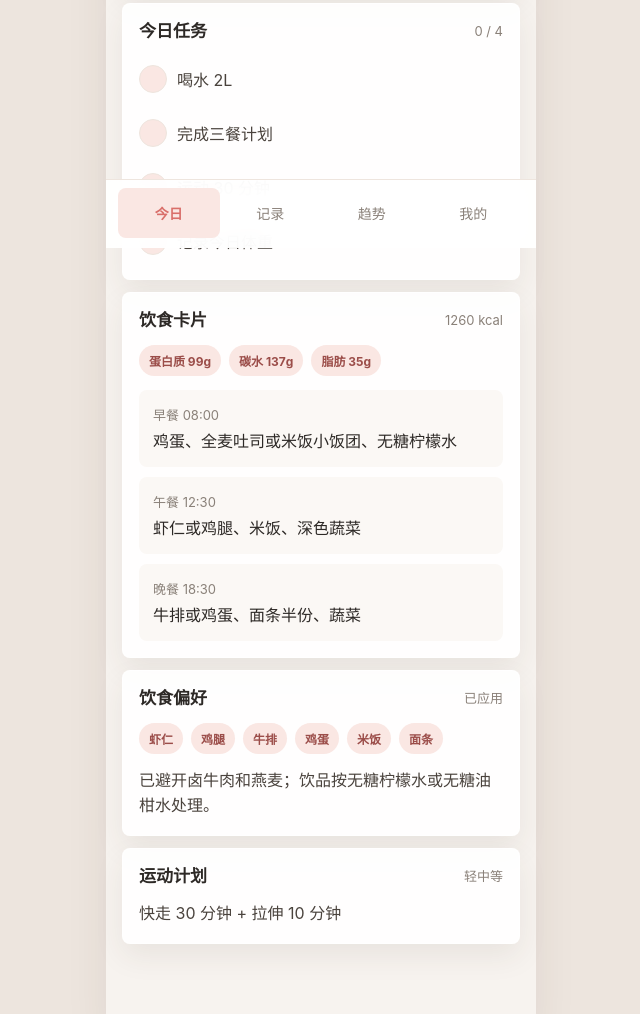
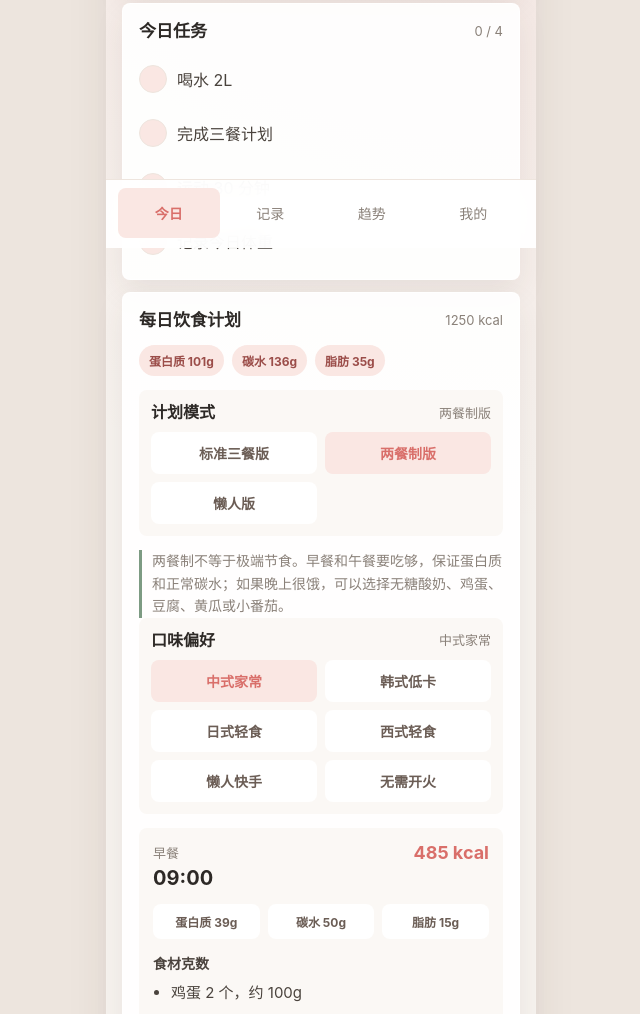
Before and after one commit to xiaotaotao1030/lose-weight, a plain HTML site: page index.html in a window 1280 px wide. Shown: the part 552-1566 px from the top of the page, without its empty margins (319-959 px from the left). Drawn offline with Linux system fonts and the light colour scheme.

Commit message:
Update meal plan modes

```diff
--- a/index.html
+++ b/index.html
@@ -74,7 +74,7 @@
 
           <section class="card">
             <div class="section-title">
-              <h2>饮食卡片</h2>
+              <h2>每日饮食计划</h2>
               <span><span data-meal-calories>--</span> kcal</span>
             </div>
             <div class="macro-row">
@@ -82,20 +82,22 @@
               <span>碳水 <strong data-carb>--</strong>g</span>
               <span>脂肪 <strong data-fat>--</strong>g</span>
             </div>
-            <div class="meal-list">
-              <article>
-                <span>早餐 08:00</span>
-                <p>鸡蛋、全麦吐司或米饭小饭团、无糖柠檬水</p>
-              </article>
-              <article>
-                <span>午餐 12:30</span>
-                <p>虾仁或鸡腿、米饭、深色蔬菜</p>
-              </article>
-              <article>
-                <span>晚餐 18:30</span>
-                <p>牛排或鸡蛋、面条半份、蔬菜</p>
-              </article>
+            <div class="taste-panel">
+              <div class="section-title">
+                <h3>计划模式</h3>
+                <span data-meal-mode-name>两餐制版</span>
+              </div>
+              <div class="taste-options" data-meal-mode-options></div>
             </div>
+            <p class="notice" data-meal-mode-notice></p>
+            <div class="taste-panel">
+              <div class="section-title">
+                <h3>口味偏好</h3>
+                <span data-taste-name>中式家常</span>
+              </div>
+              <div class="taste-options" data-taste-options></div>
+            </div>
+            <div class="meal-list" data-meal-plan></div>
           </section>
 
           <section class="card">
@@ -272,6 +274,7 @@
     </div>
 
     <script src="./src/scripts/calculator.js"></script>
+    <script src="./src/scripts/meal-plan.js"></script>
     <script src="./src/scripts/food-ai.js"></script>
     <script src="./src/scripts/body-checkin.js"></script>
     <script src="./src/scripts/daily-record.js"></script>
--- a/src/scripts/app.js
+++ b/src/scripts/app.js
@@ -14,8 +14,15 @@ const recordWeightInput = document.querySelector("[data-record-weight]");
 const recordFoodInput = document.querySelector("[data-record-food]");
 const recordExerciseInput = document.querySelector("[data-record-exercise]");
 const saveDailyRecordButton = document.querySelector("[data-save-daily-record]");
+const mealPlanContainer = document.querySelector("[data-meal-plan]");
+const tasteOptionsContainer = document.querySelector("[data-taste-options]");
+const mealModeOptionsContainer = document.querySelector("[data-meal-mode-options]");
+const tasteStoreKey = "light-plan-taste-preference";
+const mealModeStoreKey = "light-plan-meal-mode";
 let bodyPhotoData = "";
 const plan = calculatePlan(userProfile);
+let selectedTaste = localStorage.getItem(tasteStoreKey) || "chinese";
+let selectedMealMode = localStorage.getItem(mealModeStoreKey) || "twoMeal";
 
 if ("serviceWorker" in navigator && location.protocol.startsWith("http")) {
   navigator.serviceWorker.register("./sw.js");
@@ -34,11 +41,7 @@ setText("[data-goal-label]", `${userProfile.targetDays} 天目标`);
 setText("[data-bmi]", plan.bmi);
 setText("[data-bmr]", plan.bmr);
 setText("[data-calories]", plan.calories);
-setText("[data-meal-calories]", plan.calories);
 setText("[data-deficit]", plan.dailyDeficit);
-setText("[data-protein]", plan.proteinG);
-setText("[data-carb]", plan.carbG);
-setText("[data-fat]", plan.fatG);
 setText(
   "[data-goal-notice]",
   plan.isAggressiveGoal
@@ -98,6 +101,99 @@ function renderBodyReport(days = 30) {
   }
 }
 
+function renderMealPlan() {
+  if (!mealPlanContainer) {
+    return;
+  }
+
+  const activeTaste = tastePreferences.find((taste) => taste.id === selectedTaste) || tastePreferences[0];
+  const activeMode = mealPlanModes.find((mode) => mode.id === selectedMealMode) || mealPlanModes[0];
+  const mealPlans = {
+    standard: dailyMealPlan,
+    twoMeal: twoMealPlan,
+    lazy: lazyMealPlan,
+  };
+  const meals = mealPlans[selectedMealMode] || twoMealPlan;
+  const mealSummary = summarizeMealPlan(meals);
+
+  setText("[data-taste-name]", activeTaste.name);
+  setText("[data-meal-mode-name]", activeMode.name);
+  setText("[data-meal-mode-notice]", mealModeNotices[selectedMealMode] || mealModeNotices.twoMeal);
+  setText("[data-meal-calories]", mealSummary.calories);
+  setText("[data-protein]", mealSummary.proteinG);
+  setText("[data-carb]", mealSummary.carbG);
+  setText("[data-fat]", mealSummary.fatG);
+
+  mealPlanContainer.innerHTML = meals
+    .map(
+      (meal) => `
+        <article class="meal-card">
+          <div class="meal-card-header">
+            <div>
+              <span class="label">${meal.name}</span>
+              <h3>${meal.time}</h3>
+            </div>
+            <strong>${meal.calories} kcal</strong>
+          </div>
+          <div class="nutrition-row">
+            <span>蛋白质 ${meal.proteinG}g</span>
+            <span>碳水 ${meal.carbG}g</span>
+            <span>脂肪 ${meal.fatG}g</span>
+          </div>
+          <div class="meal-block">
+            <h4>食材克数</h4>
+            <ul>
+              ${meal.ingredients.map((item) => `<li>${item}</li>`).join("")}
+            </ul>
+          </div>
+          <div class="meal-block">
+            <h4>好吃做法</h4>
+            <p>${meal.methods[selectedTaste] || meal.methods.chinese}</p>
+          </div>
+          <div class="meal-block">
+            <h4>替换食材</h4>
+            <div class="swap-list">
+              ${meal.swaps.map((item) => `<span>${item}</span>`).join("")}
+            </div>
+          </div>
+        </article>
+      `
+    )
+    .join("");
+}
+
+function renderMealModeOptions() {
+  if (!mealModeOptionsContainer) {
+    return;
+  }
+
+  mealModeOptionsContainer.innerHTML = mealPlanModes
+    .map(
+      (mode) => `
+        <button class="taste-option ${mode.id === selectedMealMode ? "is-active" : ""}" type="button" data-meal-mode-id="${mode.id}">
+          ${mode.name}
+        </button>
+      `
+    )
+    .join("");
+}
+
+function renderTasteOptions() {
+  if (!tasteOptionsContainer) {
+    return;
+  }
+
+  tasteOptionsContainer.innerHTML = tastePreferences
+    .map(
+      (taste) => `
+        <button class="taste-option ${taste.id === selectedTaste ? "is-active" : ""}" type="button" data-taste-id="${taste.id}">
+          ${taste.name}
+        </button>
+      `
+    )
+    .join("");
+}
+
 if (bodyDateInput) {
   bodyDateInput.value = todayText();
 }
@@ -125,6 +221,9 @@ if (recordDateInput) {
 }
 
 renderBodyReport();
+renderMealModeOptions();
+renderTasteOptions();
+renderMealPlan();
 
 tabs.forEach((tab) => {
   tab.addEventListener("click", () => {
@@ -142,6 +241,34 @@ checkButtons.forEach((button) => {
     button.classList.toggle("is-done");
   });
 });
+
+if (tasteOptionsContainer) {
+  tasteOptionsContainer.addEventListener("click", (event) => {
+    const button = event.target.closest("[data-taste-id]");
+    if (!button) {
+      return;
+    }
+
+    selectedTaste = button.dataset.tasteId;
+    localStorage.setItem(tasteStoreKey, selectedTaste);
+    renderTasteOptions();
+    renderMealPlan();
+  });
+}
+
+if (mealModeOptionsContainer) {
+  mealModeOptionsContainer.addEventListener("click", (event) => {
+    const button = event.target.closest("[data-meal-mode-id]");
+    if (!button) {
+      return;
+    }
+
+    selectedMealMode = button.dataset.mealModeId;
+    localStorage.setItem(mealModeStoreKey, selectedMealMode);
+    renderMealModeOptions();
+    renderMealPlan();
+  });
+}
 
 if (foodPhotoInput) {
   foodPhotoInput.addEventListener("change", async () => {
--- /dev/null
+++ b/src/scripts/meal-plan.js
@@ -0,0 +1,299 @@
+const dailyMealPlan = [
+  {
+    name: "早餐",
+    time: "08:00",
+    calories: 325,
+    proteinG: 24,
+    carbG: 31,
+    fatG: 13,
+    ingredients: [
+      "鸡蛋 2 个，约 100g",
+      "全麦面包 1 片，约 35g",
+      "无糖酸奶 150g",
+      "蓝莓 50g",
+    ],
+    methods: {
+      chinese: "鸡蛋水煮或少油煎，面包烤热；酸奶加蓝莓，搭配无糖柠檬水，5-8 分钟完成。",
+      korean: "鸡蛋做成少油韩式煎蛋，面包夹生菜；酸奶加蓝莓，口味清爽。",
+      japanese: "鸡蛋水煮切半，面包烤热；酸奶和蓝莓做成日式轻早餐盘。",
+      western: "全麦面包烤脆，鸡蛋少油煎；酸奶加蓝莓，做成西式轻食早餐。",
+      quick: "鸡蛋提前煮好，早上只需要拿面包、酸奶和蓝莓组合，3 分钟完成。",
+      noCook: "使用提前煮好的鸡蛋或即食鸡蛋，搭配面包、酸奶和蓝莓，无需开火。",
+    },
+    swaps: ["鸡蛋可换虾仁 80g", "全麦面包可换米饭 80g", "蓝莓可换草莓 80g"],
+  },
+  {
+    name: "午餐",
+    time: "12:30",
+    calories: 420,
+    proteinG: 35,
+    carbG: 48,
+    fatG: 8,
+    ingredients: [
+      "虾仁 120g",
+      "熟米饭 120g",
+      "西兰花 150g",
+      "黄瓜或生菜 100g",
+      "橄榄油或喷油 5g",
+    ],
+    methods: {
+      chinese: "虾仁用蒜末、黑胡椒和少量生抽快炒；西兰花焯水，米饭正常吃，做成中式轻食碗。",
+      korean: "虾仁用少量韩式辣酱、蒜末和生抽快炒；蔬菜焯水，米饭做成低卡拌饭。",
+      japanese: "虾仁用少量照烧汁或低钠酱油煎熟；蔬菜焯水，搭配米饭做日式便当。",
+      western: "虾仁用黑胡椒和柠檬汁煎熟；蔬菜做沙拉，米饭保留成轻食碗。",
+      quick: "虾仁和西兰花一起焯水后拌少量生抽，米饭微波加热，10 分钟内完成。",
+      noCook: "使用即食虾仁或便利店熟虾仁，搭配即食米饭、黄瓜和生菜，无需开火。",
+    },
+    swaps: ["虾仁可换鸡腿肉 120g", "虾仁可换牛肉 90g", "虾仁可换鱼肉 120g", "虾仁可换豆腐 200g"],
+  },
+  {
+    name: "晚餐",
+    time: "18:30",
+    calories: 370,
+    proteinG: 30,
+    carbG: 38,
+    fatG: 10,
+    ingredients: [
+      "牛排 90g",
+      "熟面条 120g",
+      "菠菜或小白菜 150g",
+      "蘑菇 100g",
+      "低钠酱油 10g",
+    ],
+    methods: {
+      chinese: "牛排切条少油煎熟；蔬菜和蘑菇快炒，面条拌少量生抽，做成中式拌面。",
+      korean: "牛排切条少油煎熟，拌少量韩式辣酱；蔬菜和面条做成韩式低卡拌面。",
+      japanese: "牛排切条少油煎熟；蔬菜焯水，面条拌低钠酱油，做成日式轻拌面。",
+      western: "牛排少油煎熟，蔬菜和蘑菇做温沙拉；面条少量保留，像轻食晚餐盘。",
+      quick: "牛排切薄片快煎，蔬菜和面条一起焯水，拌低钠酱油，12 分钟完成。",
+      noCook: "用即食牛肉片或熟鸡蛋替代牛排，搭配即食蔬菜和冷面，无需开火。",
+    },
+    swaps: ["牛排可换虾仁 120g", "牛排可换鸡蛋 2 个", "牛排可换鱼肉 120g", "面条可换米饭 100g"],
+  },
+  {
+    name: "加餐",
+    time: "16:00",
+    calories: 135,
+    proteinG: 8,
+    carbG: 18,
+    fatG: 3,
+    ingredients: [
+      "无糖豆浆 200ml",
+      "苹果 100g",
+      "无糖柠檬水或无糖油柑水 300ml",
+    ],
+    methods: {
+      chinese: "无糖豆浆搭配苹果，饮品选无糖柠檬水或油柑水，适合下午办公室加餐。",
+      korean: "无糖豆浆加苹果，搭配无糖油柑水，口味偏清爽酸甜。",
+      japanese: "无糖豆浆和苹果切块，搭配无糖柠檬水，像日式轻加餐。",
+      western: "苹果切块配无糖豆浆，搭配柠檬水，简单轻食风。",
+      quick: "豆浆提前买好，苹果整颗带走，下午直接吃，不需要准备。",
+      noCook: "豆浆、苹果和无糖饮品都选即食款，完全无需开火。",
+    },
+    swaps: ["苹果可换猕猴桃 100g", "豆浆可换无糖酸奶 100g", "饮品保持无糖"],
+  },
+];
+
+const tastePreferences = [
+  { id: "chinese", name: "中式家常" },
+  { id: "korean", name: "韩式低卡" },
+  { id: "japanese", name: "日式轻食" },
+  { id: "western", name: "西式轻食" },
+  { id: "quick", name: "懒人快手" },
+  { id: "noCook", name: "无需开火" },
+];
+
+const mealPlanModes = [
+  { id: "standard", name: "标准三餐版" },
+  { id: "twoMeal", name: "两餐制版" },
+  { id: "lazy", name: "懒人版" },
+];
+
+const mealModeNotices = {
+  standard: "标准三餐版适合正常吃早餐、午餐和晚餐的日子。",
+  twoMeal:
+    "两餐制不等于极端节食。早餐和午餐要吃够，保证蛋白质和正常碳水；如果晚上很饿，可以选择无糖酸奶、鸡蛋、豆腐、黄瓜或小番茄。",
+  lazy: "懒人版适合不会做饭或没时间做饭的日子，可以用便利店、外卖和超市食材完成。",
+};
+
+const twoMealPlan = [
+  {
+    name: "早餐",
+    time: "09:00",
+    calories: 485,
+    proteinG: 39,
+    carbG: 50,
+    fatG: 15,
+    ingredients: [
+      "鸡蛋 2 个，约 100g",
+      "无糖酸奶 200g",
+      "全麦面包 2 片，约 70g",
+      "蓝莓 80g",
+      "无糖柠檬水 300ml",
+    ],
+    methods: {
+      chinese: "鸡蛋水煮或少油煎；面包烤热，酸奶加蓝莓，早餐吃扎实一点，避免上午过饿。",
+      korean: "鸡蛋做少油煎蛋，面包夹生菜；酸奶加蓝莓，搭配无糖油柑水，清爽但有饱腹感。",
+      japanese: "鸡蛋水煮切半，面包烤热；酸奶和蓝莓做成轻早餐盘，简单干净。",
+      western: "全麦面包烤脆，鸡蛋少油煎；酸奶加蓝莓，做成高蛋白西式早餐。",
+      quick: "鸡蛋提前煮好，早上只需要拿面包、酸奶和蓝莓组合，5 分钟完成。",
+      noCook: "使用提前煮好的鸡蛋或即食鸡蛋，搭配面包、酸奶和蓝莓，无需开火。",
+    },
+    swaps: ["鸡蛋可换虾仁 100g", "全麦面包可换熟米饭 120g", "蓝莓可换苹果 120g", "酸奶可换无糖豆浆 300ml"],
+  },
+  {
+    name: "午餐",
+    time: "13:00",
+    calories: 620,
+    proteinG: 50,
+    carbG: 70,
+    fatG: 16,
+    ingredients: [
+      "鸡腿肉去皮 150g",
+      "虾仁 80g",
+      "熟米饭 160g",
+      "西兰花 180g",
+      "黄瓜或生菜 120g",
+      "橄榄油或喷油 5g",
+    ],
+    methods: {
+      chinese: "鸡腿肉去皮煎或空气炸，虾仁用蒜末快炒；米饭正常吃，蔬菜焯水，做成高蛋白中式饭碗。",
+      korean: "鸡腿肉和虾仁用少量韩式辣酱、生抽拌炒；米饭保留，蔬菜铺底，做成低卡拌饭。",
+      japanese: "鸡腿肉少油煎，虾仁焯熟；米饭、蔬菜和低钠酱油组合成日式便当。",
+      western: "鸡腿肉切块煎熟，虾仁焯熟；蔬菜做沙拉，米饭作为主食，酱汁分开放。",
+      quick: "鸡腿肉和虾仁提前处理好，午餐只需要加热米饭和焯蔬菜，10-12 分钟完成。",
+      noCook: "用即食鸡胸肉 120g 和即食虾仁 100g 替代，搭配即食米饭和袋装沙拉，无需开火。",
+    },
+    swaps: ["鸡腿肉可换牛肉 120g", "虾仁可换鱼肉 120g", "米饭可换面条 160g", "鸡腿肉可换豆腐 250g"],
+  },
+  {
+    name: "加餐/可选饮品",
+    time: "18:30",
+    calories: 145,
+    proteinG: 12,
+    carbG: 16,
+    fatG: 4,
+    ingredients: [
+      "无糖酸奶 120g",
+      "小番茄 150g",
+      "黄瓜 150g",
+      "无糖油柑水或无糖茶 300ml",
+    ],
+    methods: {
+      chinese: "晚上不吃正餐，但如果饿，可以吃酸奶、小番茄和黄瓜，搭配无糖饮品。",
+      korean: "无糖酸奶配小番茄，饮品选无糖酸甜口，清爽解馋。",
+      japanese: "酸奶、小番茄和黄瓜做成轻加餐，搭配无糖茶，晚上负担低。",
+      western: "酸奶配黄瓜和小番茄，像轻食小盘，适合晚间防饿。",
+      quick: "全部选择即食食材，洗好小番茄和黄瓜，1-3 分钟完成。",
+      noCook: "完全无需开火，酸奶、黄瓜、小番茄和无糖饮品直接吃。",
+    },
+    swaps: ["酸奶可换鸡蛋 1 个", "酸奶可换豆腐 150g", "小番茄可换苹果 100g", "黄瓜可换生菜 150g"],
+  },
+];
+
+const lazyMealPlan = [
+  {
+    name: "早餐",
+    time: "08:00",
+    calories: 325,
+    proteinG: 24,
+    carbG: 39,
+    fatG: 7,
+    ingredients: [
+      "便利店茶叶蛋 2 个，约 100g",
+      "无糖酸奶 150g",
+      "即食玉米 100g",
+      "无糖柠檬水 300ml",
+    ],
+    methods: {
+      chinese: "直接买茶叶蛋、无糖酸奶和即食玉米，搭配无糖柠檬水，不需要做饭。",
+      korean: "茶叶蛋搭配无糖酸奶和玉米，饮品选无糖油柑水，口味清爽。",
+      japanese: "茶叶蛋、酸奶和玉米做成便利店轻早餐，适合通勤路上买齐。",
+      western: "无糖酸奶加玉米，搭配茶叶蛋，像简单高蛋白早餐盒。",
+      quick: "便利店一次买齐，拆开即吃，3 分钟完成。",
+      noCook: "全程无需开火，茶叶蛋、酸奶、玉米都选择即食款。",
+    },
+    swaps: ["茶叶蛋可换水煮蛋 2 个", "玉米可换饭团半个", "酸奶可换无糖豆浆 250ml"],
+  },
+  {
+    name: "午餐",
+    time: "12:30",
+    calories: 430,
+    proteinG: 36,
+    carbG: 45,
+    fatG: 10,
+    ingredients: [
+      "便利店鸡胸肉 120g",
+      "即食米饭 100g",
+      "袋装沙拉 180g",
+      "低脂油醋汁 15g",
+      "海带芽或关东煮萝卜 100g",
+    ],
+    methods: {
+      chinese: "鸡胸肉撕开，配即食米饭和沙拉；关东煮选萝卜、海带，避开炸物。",
+      korean: "鸡胸肉切块，米饭减量，沙拉加少量辣味低卡酱，做成韩式低卡拌饭感。",
+      japanese: "鸡胸肉、米饭和海带芽组合成日式便当，沙拉酱只放半包。",
+      western: "鸡胸肉切块铺在沙拉上，米饭放旁边，做成超市轻食碗。",
+      quick: "便利店买鸡胸肉、米饭、沙拉，直接组合，5 分钟完成。",
+      noCook: "全部选择即食款，不开火，只需要拆包装和简单拌匀。",
+    },
+    swaps: ["鸡胸肉可换即食虾仁 120g", "鸡胸肉可换卤蛋 2 个", "米饭可换玉米 150g", "沙拉可换黄瓜番茄 200g"],
+  },
+  {
+    name: "晚餐",
+    time: "18:30",
+    calories: 380,
+    proteinG: 29,
+    carbG: 43,
+    fatG: 10,
+    ingredients: [
+      "外卖牛肉饭 1 份，米饭吃一半，约 120g",
+      "牛肉约 90g",
+      "额外加青菜或沙拉 200g",
+      "汤或无糖茶 300ml",
+    ],
+    methods: {
+      chinese: "点牛肉饭备注少油少酱，米饭只吃一半，额外加青菜，汤不喝油多的部分。",
+      korean: "点牛肉拌饭类外卖，米饭减半，酱料放半份，多加蔬菜。",
+      japanese: "点牛丼或牛肉饭，米饭吃一半，配沙拉或海藻菜，酱汁少放。",
+      western: "如果点轻食碗，选牛肉、蔬菜和半份主食，酱料分开放。",
+      quick: "直接点牛肉饭，执行两个动作：米饭减半、加一份蔬菜。",
+      noCook: "外卖或超市熟食完成，不需要开火，注意少酱少油。",
+    },
+    swaps: ["牛肉饭可换鸡腿饭去皮", "牛肉饭可换鱼肉饭", "米饭可换玉米 150g", "青菜可换袋装沙拉 180g"],
+  },
+  {
+    name: "加餐",
+    time: "16:00",
+    calories: 115,
+    proteinG: 8,
+    carbG: 16,
+    fatG: 2,
+    ingredients: [
+      "无糖酸奶 100g",
+      "小番茄 150g",
+      "无糖油柑水 300ml",
+    ],
+    methods: {
+      chinese: "酸奶、小番茄和无糖油柑水直接搭配，适合下午防饿。",
+      korean: "酸奶配小番茄，饮品选无糖酸甜口，清爽不腻。",
+      japanese: "无糖酸奶加小番茄，搭配无糖茶或油柑水，轻负担。",
+      western: "酸奶和小番茄做成轻加餐，办公室直接吃。",
+      quick: "便利店买齐，拆开即吃，1 分钟完成。",
+      noCook: "完全无需开火，选择即食酸奶、小番茄和无糖饮品。",
+    },
+    swaps: ["小番茄可换苹果 100g", "酸奶可换无糖豆浆 200ml", "油柑水可换无糖茶"],
+  },
+];
+
+function summarizeMealPlan(meals) {
+  return meals.reduce(
+    (total, meal) => ({
+      calories: total.calories + meal.calories,
+      proteinG: total.proteinG + meal.proteinG,
+      carbG: total.carbG + meal.carbG,
+      fatG: total.fatG + meal.fatG,
+    }),
+    { calories: 0, proteinG: 0, carbG: 0, fatG: 0 }
+  );
+}
--- a/src/styles/base.css
+++ b/src/styles/base.css
@@ -204,6 +204,41 @@ h1 {
   gap: 10px;
 }
 
+.taste-panel {
+  display: grid;
+  gap: 10px;
+  margin-bottom: 14px;
+  border-radius: 8px;
+  background: #fbf8f5;
+  padding: 12px;
+}
+
+.taste-panel .section-title {
+  margin-bottom: 0;
+}
+
+.taste-options {
+  display: grid;
+  grid-template-columns: 1fr 1fr;
+  gap: 8px;
+}
+
+.taste-option {
+  border: 0;
+  border-radius: 8px;
+  background: #fff;
+  color: #6b5d55;
+  min-height: 42px;
+  padding: 8px 10px;
+  font-size: 14px;
+  font-weight: 700;
+}
+
+.taste-option.is-active {
+  background: var(--primary-soft);
+  color: var(--primary);
+}
+
 .macro-row,
 .tag-list {
   display: flex;
@@ -232,6 +267,86 @@ h1 {
   margin-top: 5px;
   font-size: 16px;
   line-height: 1.5;
+}
+
+.meal-card {
+  display: grid;
+  gap: 14px;
+}
+
+.meal-card-header {
+  display: flex;
+  align-items: flex-start;
+  justify-content: space-between;
+  gap: 12px;
+}
+
+.meal-card-header h3 {
+  margin: 4px 0 0;
+  font-size: 20px;
+  line-height: 1.2;
+}
+
+.meal-card-header strong {
+  color: var(--primary);
+  font-size: 18px;
+  white-space: nowrap;
+}
+
+.nutrition-row {
+  display: grid;
+  grid-template-columns: repeat(3, 1fr);
+  gap: 8px;
+}
+
+.nutrition-row span {
+  border-radius: 8px;
+  background: #fff;
+  color: #6b5d55;
+  padding: 9px 8px;
+  text-align: center;
+  font-size: 12px;
+  font-weight: 700;
+}
+
+.meal-block {
+  display: grid;
+  gap: 8px;
+}
+
+.meal-block h4 {
+  margin: 0;
+  color: #4a433d;
+  font-size: 14px;
+}
+
+.meal-block ul {
+  display: grid;
+  gap: 7px;
+  margin: 0;
+  padding-left: 18px;
+}
+
+.meal-block li,
+.meal-block p {
+  color: #4a433d;
+  font-size: 15px;
+  line-height: 1.55;
+}
+
+.swap-list {
+  display: flex;
+  flex-wrap: wrap;
+  gap: 8px;
+}
+
+.swap-list span {
+  border-radius: 999px;
+  background: #fff;
+  color: #6b5d55;
+  padding: 7px 10px;
+  font-size: 12px;
+  font-weight: 700;
 }
 
 .body-text,
--- a/sw.js
+++ b/sw.js
@@ -1,4 +1,4 @@
-const cacheName = "light-plan-v1";
+const cacheName = "light-plan-v2";
 const filesToCache = [
   "./",
   "./index.html",
@@ -9,6 +9,7 @@ const filesToCache = [
   "./src/scripts/calculator.js",
   "./src/scripts/daily-record.js",
   "./src/scripts/food-ai.js",
+  "./src/scripts/meal-plan.js",
   "./assets/app-icon.svg",
 ];
 
```
Also changed, not shown: 1 other file.
